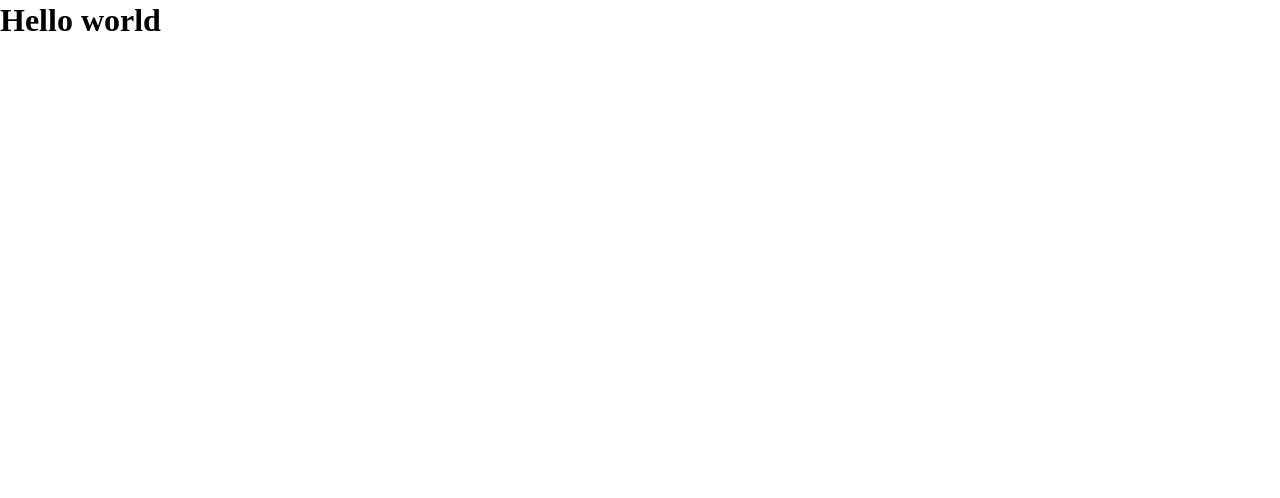
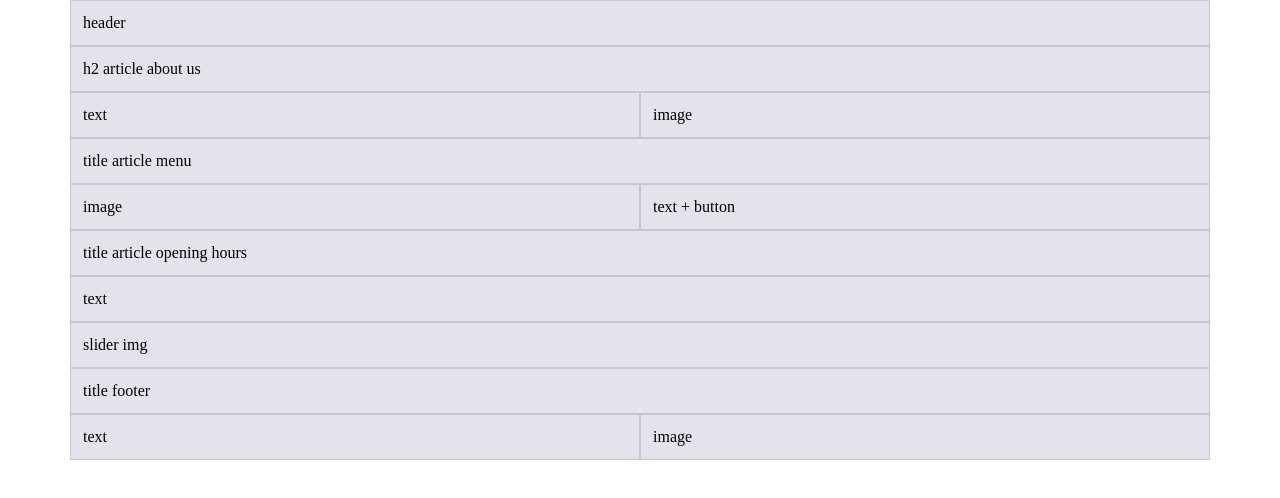
Before and after one commit to leonieschmutz/responsive-site-sunnie-coffee, a website built with Parcel: page src/index.html in a window 1280 px wide. Built offline with nearby package versions, Linux system fonts and the light colour scheme.

Commit message:
ajout grille bootstrap + starter kit

```diff
--- a/package.json
+++ b/package.json
@@ -30,5 +30,8 @@
     "posthtml-include": "^1.7.1",
     "rimraf": "^3.0.2",
     "sass": "^1.42.1"
+  },
+  "dependencies": {
+    "bootstrap": "^5.2.3"
   }
 }
--- a/src/index.html
+++ b/src/index.html
@@ -7,8 +7,51 @@
     <link rel="stylesheet" href="scss/main.scss" />
   </head>
   <body>
-    <h1>Hello world</h1>
-
+    <header>
+      <div class="container">
+        <div class="row">
+          <div class="col-12">header</div>
+        </div>
+      </div>
+    </header>
+    <main>
+      <article class="about-us">
+        <div class="container">
+          <div class="row">
+            <div class="col-12 col-md-12">h2 article about us</div>
+            <div class="col-12 col-md-6">text</div>
+            <div class="col-12 col-md-6">image</div>
+          </div>
+        </div>
+      </article>
+      <article class="menu">
+        <div class="container">
+          <div class="row">
+            <div class="col-12 col-md-12">title article menu</div>
+            <div class="col-12 col-md-6">image</div>
+            <div class="col-12 col-md-6">text + button</div>
+          </div>
+        </div>
+      </article>
+      <article class="opening-hours">
+        <div class="container">
+          <div class="row">
+            <div class="col-12 col-md-12">title article opening hours</div>
+            <div class="col-12 col-md-12">text</div>
+            <div class="col-12 col-md-12">slider img</div>
+          </div>
+        </div>
+      </article>
+    </main>
+    <footer>
+      <div class="container">
+        <div class="row">
+          <div class="col-12 col-md-12">title footer</div>
+          <div class="col-12 col-md-6">text</div>
+          <div class="col-12 col-md-6">image</div>
+        </div>
+      </div>
+    </footer>
     <script src="js/main.js" type="module"></script>
   </body>
 </html>
--- a/src/scss/main.scss
+++ b/src/scss/main.scss
@@ -1,3 +1,15 @@
+@import "bootstrap/scss/bootstrap-grid";
+.row + .row {
+  margin-top: 16px;
+}
+.row > .col,
+.row > [class^="col-"] {
+  padding-top: 12px;
+  padding-bottom: 12px;
+  background-color: rgba(86, 61, 124, 0.15);
+  border: 1px solid rgba(86, 61, 124, 0.2);
+}
+
 /* ====================================
 // css variables
 // ==================================== */
```
Also changed, not shown: src/img/header-img.png (added), 1 other file.
